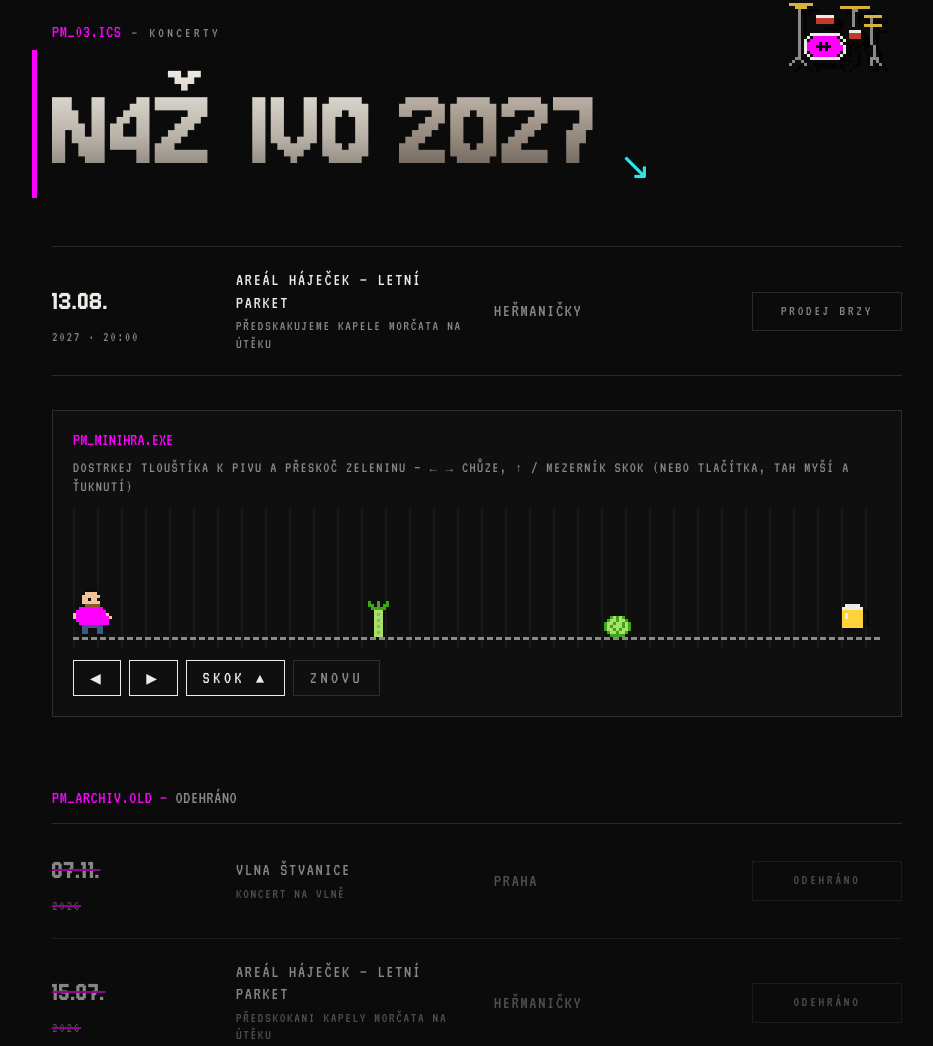
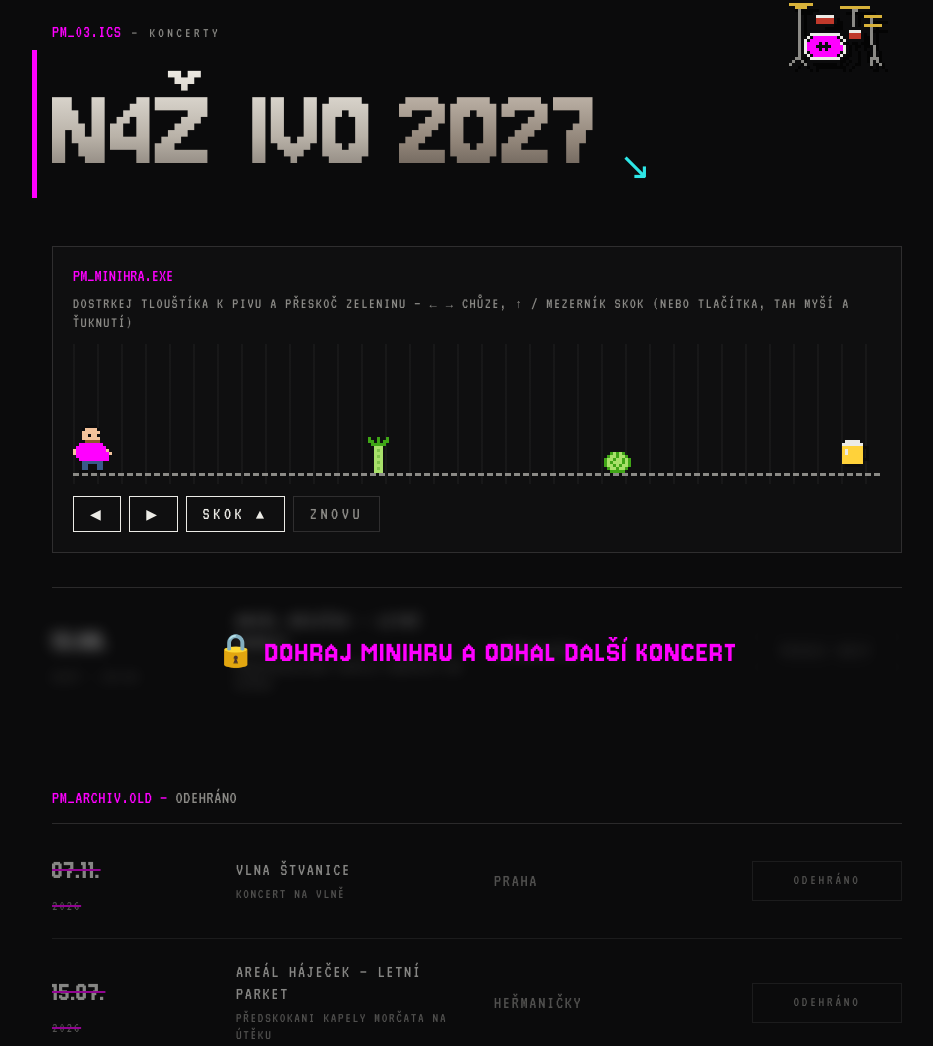
Before and after one commit to eldain7/pozitivnimladez, a plain HTML site: page index.html in a window 1280 px wide. Shown: the part 2252-3298 px from the top of the page, without its empty margins (318-1251 px from the left). Drawn offline with Linux system fonts and the light colour scheme.

Commit message:
Koncerty: nadcházející koncerty se odhalí až po dohrání minihry
Co-Authored-By: Claude Opus 5.5 <noreply@anthropic.com>
Claude-Session: https://claude.ai/code/session_01KHtSh8JVtNe1VgiKKEh4mP

```diff
--- a/index.html
+++ b/index.html
@@ -319,6 +319,13 @@ footer{align-items:flex-end;padding:40px 60px 40px calc(var(--nav-w) + 40px);bor
 .player.locked>*{opacity:.25;filter:grayscale(1)}
 .player.locked::after{content:"⏚ NEJDŘÍV ZAPOJ KABEL ⏚";position:absolute;inset:0;display:flex;align-items:center;justify-content:center;text-align:center;padding:20px;font-family:var(--display);font-size:clamp(24px,4vw,40px);color:var(--accent);letter-spacing:.04em}
 
+
+.shows.up-locked{position:relative}
+.shows.up-locked .show{filter:blur(7px) grayscale(1);opacity:.5;pointer-events:none;user-select:none}
+.shows.up-locked::after{content:"🔒 DOHRAJ MINIHRU A ODHAL DALŠÍ KONCERT";position:absolute;inset:0;display:flex;align-items:center;justify-content:center;text-align:center;padding:10px;font-family:var(--display);font-size:clamp(20px,3vw,32px);color:var(--accent);letter-spacing:.04em}
+.shows#upcoming .show{transition:filter .6s steps(6),opacity .6s steps(6)}
+.beergame{margin:0 0 34px}
+
 /* reveal */
 .rv{opacity:0;transform:translateY(40px);transition:opacity .9s ease,transform .9s ease}
 .rv.in{opacity:1;transform:none}
@@ -479,15 +486,6 @@ footer{align-items:flex-end;padding:40px 60px 40px calc(var(--nav-w) + 40px);bor
   <canvas class="pxd drums" data-sprite="drums" data-scale="3" aria-hidden="true"></canvas>
   <div class="kicker rv"><b>PM_03.ICS</b> <span>— Koncerty</span></div>
   <h2 class="rv gl"><span class="glb"><span class="w" data-clean="NAŽIVO">N4Ž<i></i>IVO</span> <span class="w o" data-clean="2027">2O27</span><span class="arr">↘</span></span></h2>
-  <div class="shows rv">
-    <div class="show">
-      <div class="d">13.08.<small>2027 · 20:00</small></div>
-      <div class="v">Areál Háječek — letní parket<small>Předskakujeme kapele Morčata na útěku</small></div>
-      <div class="c">Heřmaničky</div>
-      <span class="btn ghost" aria-disabled="true">Prodej brzy</span>
-    </div>
-  </div>
-
   <div class="beergame rv" id="beergame">
     <div class="bg-head"><span class="bg-tag">PM_MINIHRA.EXE</span><span class="bg-hint">Dostrkej tlouštíka k pivu a přeskoč zeleninu — ← → chůze, ↑ / mezerník skok (nebo tlačítka, tah myší a ťuknutí)</span></div>
     <div class="bg-arena" id="bgArena" tabindex="0" aria-label="Minihra: posuň postavičku k pivu">
@@ -506,6 +504,15 @@ footer{align-items:flex-end;padding:40px 60px 40px calc(var(--nav-w) + 40px);bor
       <div class="bg-cta__t">Na zdraví! Vstupenky na Háječek 13.08.2027</div>
       <a href="#" class="btn bg-cta__b">Vstupenky ↗</a>
       <div class="bg-cta__s">Prodej zatím nezačal — odkaz sem dáme, jakmile odstartuje.</div>
+    </div>
+  </div>
+
+  <div class="shows rv up-locked" id="upcoming">
+    <div class="show">
+      <div class="d">13.08.<small>2027 · 20:00</small></div>
+      <div class="v">Areál Háječek — letní parket<small>Předskakujeme kapele Morčata na útěku</small></div>
+      <div class="c">Heřmaničky</div>
+      <span class="btn ghost" aria-disabled="true">Prodej brzy</span>
     </div>
   </div>
 
@@ -693,7 +700,7 @@ footer{align-items:flex-end;padding:40px 60px 40px calc(var(--nav-w) + 40px);bor
       for(var i=0;i<veg.length;i++){var v=veg[i]; if(pos+36>v.x+3 && pos+6<v.x+v.w-3 && y<v.h-4){
         pos=Math.max(0,v.x-60); vy=0; y=0; hurt=.5; drag&&(drag={x:drag.cur,p:pos,cur:drag.cur}); say('FUJ!','#7dff3a'); render(); return;}}
     }
-    function check(){if(!won&&pos>=goal()-1&&y<4){won=true;dir=0;mc.style.visibility='hidden';drinking();say('BURP!','#ff00ff');game.classList.add('won');}}
+    function check(){if(!won&&pos>=goal()-1&&y<4){won=true;dir=0;mc.style.visibility='hidden';drinking();say('BURP!','#ff00ff');game.classList.add('won');var up=document.getElementById('upcoming');if(up)up.classList.remove('up-locked');}}
     function frame(ts){
       var dt=last?Math.min((ts-last)/1000,.05):0; last=ts;
       if(!won){
```
